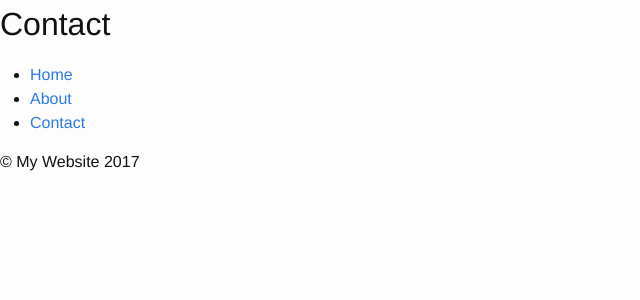
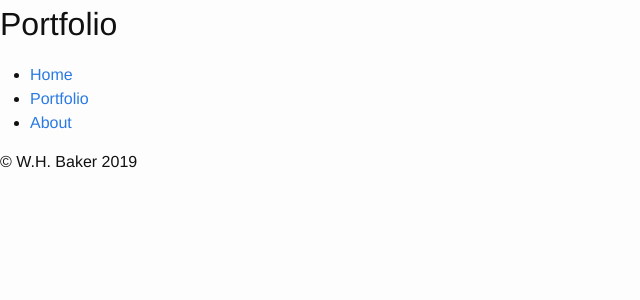
Before and after one commit to WesOnCoding/WesOnCoding.github.io, a Jekyll site: the page portfolio.html, which Jekyll copies as it is, in a window 1280 px wide. Shown: the top 300 px of the page, without its empty margins (0-640 px from the left). Built offline with Jekyll 4.4.1, drawn with Linux system fonts in a browser that asks for light colours.

Commit message:
Update and rename contact.html to portfolio.html

```diff
--- a/contact.html
+++ b/portfolio.html
@@ -3,19 +3,19 @@
     <head>
         <link href='https://fonts.googleapis.com/css?family=Comfortaa' rel='stylesheet' type='text/css'>
         <link href="css/main.css" type="text/css" rel="stylesheet">
-        <title>My Website - Contact</title>
+        <title>W.H. Baker - Portfolio</title>
     </head>
     <body>
-        <h1>Contact</h1>
+        <h1>Portfolio</h1>
         <div class="header">
             <ul>
                 <li><a href="index.html">Home</a></li>
+                <li><a href="portfolio.html">Portfolio</a></li>
                 <li><a href="about.html">About</a></li>
-                <li><a href="contact.html">Contact</a></li>
             </ul>
         </div>
         <div class="footer">
-            <p>&copy; My Website 2017</p>
+            <p>&copy; W.H. Baker 2019</p>
         </div>
     </body>
 </html>
```
